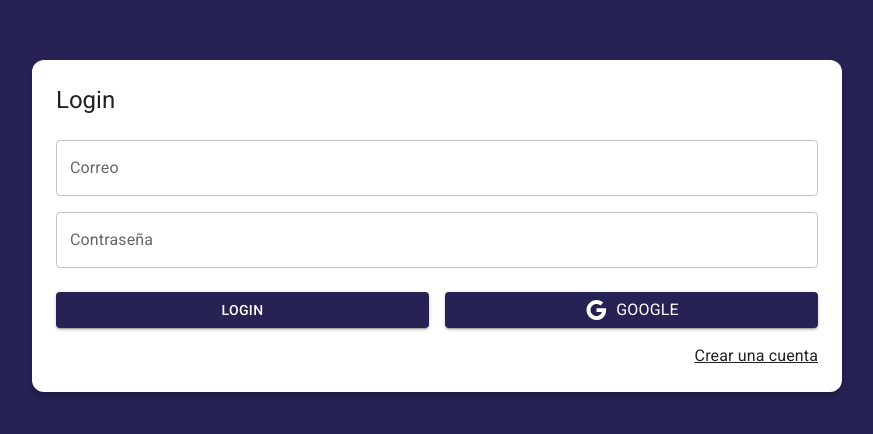
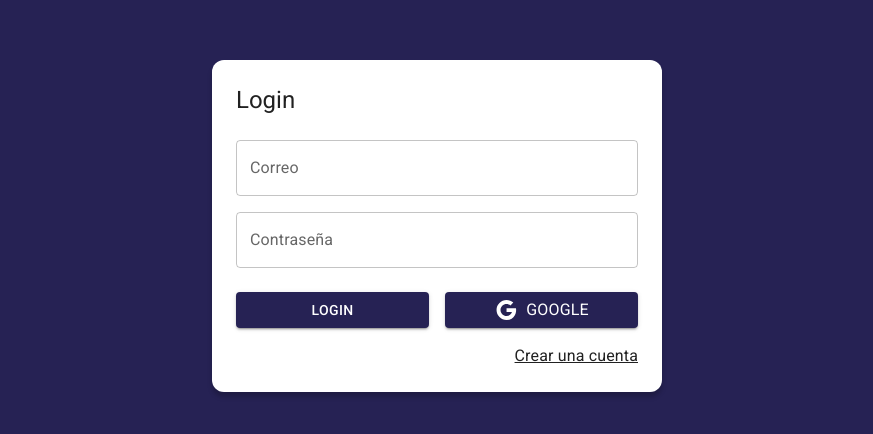
Before and after one commit to LuisAngelN55/journalapp, a React (Vite) app: page /auth/login in a window 1280 px wide. Shown: the part 174-608 px from the top of the page, without its empty margins (203-1076 px from the left). Built offline with nearby package versions, Linux system fonts and the light colour scheme.

Commit message:
Leccion 240 AuthLayout

```diff
--- a/src/auth/layout/AuthLayout.jsx
+++ b/src/auth/layout/AuthLayout.jsx
@@ -1,6 +1,6 @@
 import { Grid, Typography } from "@mui/material"
 
-export const AuthLayout = () => {
+export const AuthLayout = ({ children, title = ''}) => {
   return (
     <Grid
     container
@@ -13,10 +13,16 @@
 
         <Grid item
         className="box-shadow"
-        xs={3}
-        sx={{ backgroundColor: 'white', p:3, borderRadius: 3}}
+        xs={ 3 }
+        sx={{
+          width: { sm: 450 },
+          backgroundColor: 'white',
+          p: 3,
+          borderRadius: 3}}
         >
-        <Typography variant="h5" sx={{mb:1}}>Login</Typography>
+          <Typography variant="h5" sx={{ mb: 1 }}>{ title }</Typography>
+
+          {children}
 
         </Grid>
     </Grid>
--- a/src/auth/pages/LoginPage.jsx
+++ b/src/auth/pages/LoginPage.jsx
@@ -1,24 +1,11 @@
 import { Link as RouterLink } from "react-router-dom";
 import { Button, Grid, TextField, Typography, Link } from "@mui/material"
 import { Google } from "@mui/icons-material";
+import { AuthLayout } from "../layout/AuthLayout";
 
 export const LoginPage = () => {
   return (
-    <Grid
-    container
-    spacing={ 0 }
-    direction='column'
-    alignItems='center'
-    justifyContent='center'
-    sx={{ minHeight: '100vh', backgroundColor: 'primary.main', padding:4 }}
-    >
-
-      <Grid item
-      className="box-shadow"
-      xs={3}
-      sx={{ backgroundColor: 'white', p:3, borderRadius: 3}}
-      >
-        <Typography variant="h5" sx={{mb:1}}>Login</Typography>
+    <AuthLayout title="Login">
 
         <form>
           <Grid container>
@@ -68,8 +55,6 @@
 
         </form>
 
-      </Grid>
-
-    </Grid>
+    </AuthLayout>
   )
 }
```
